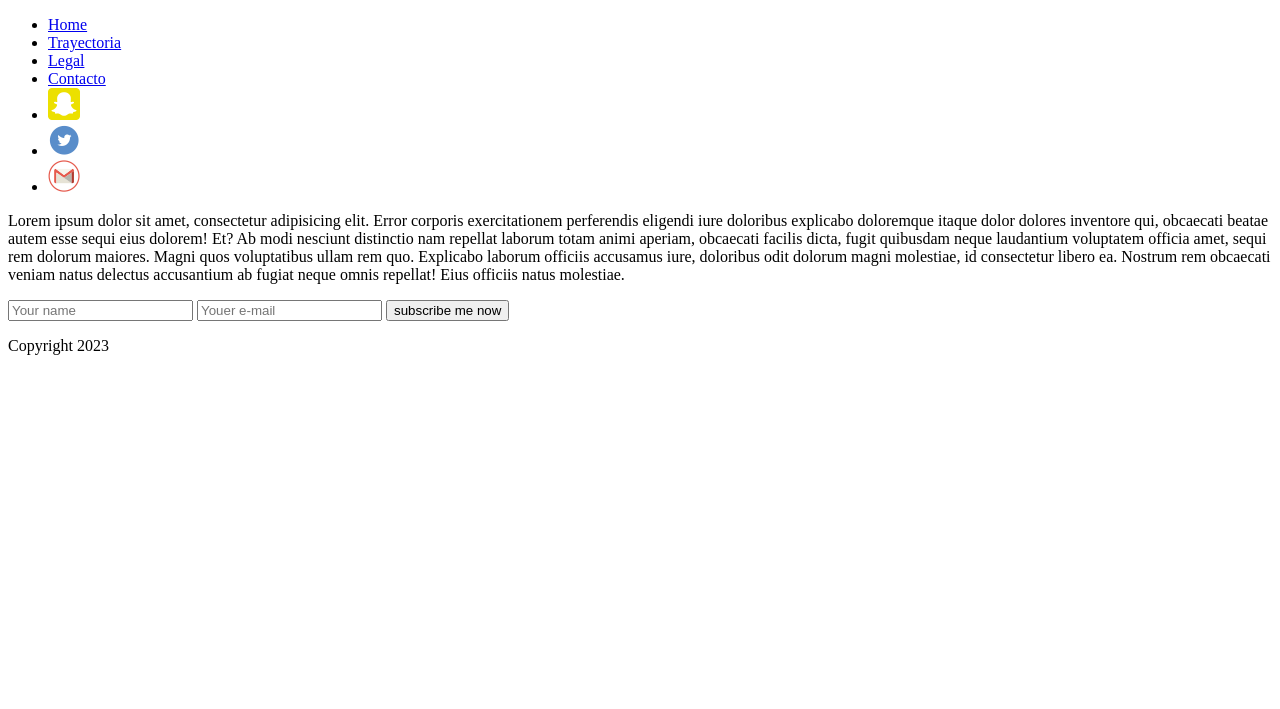
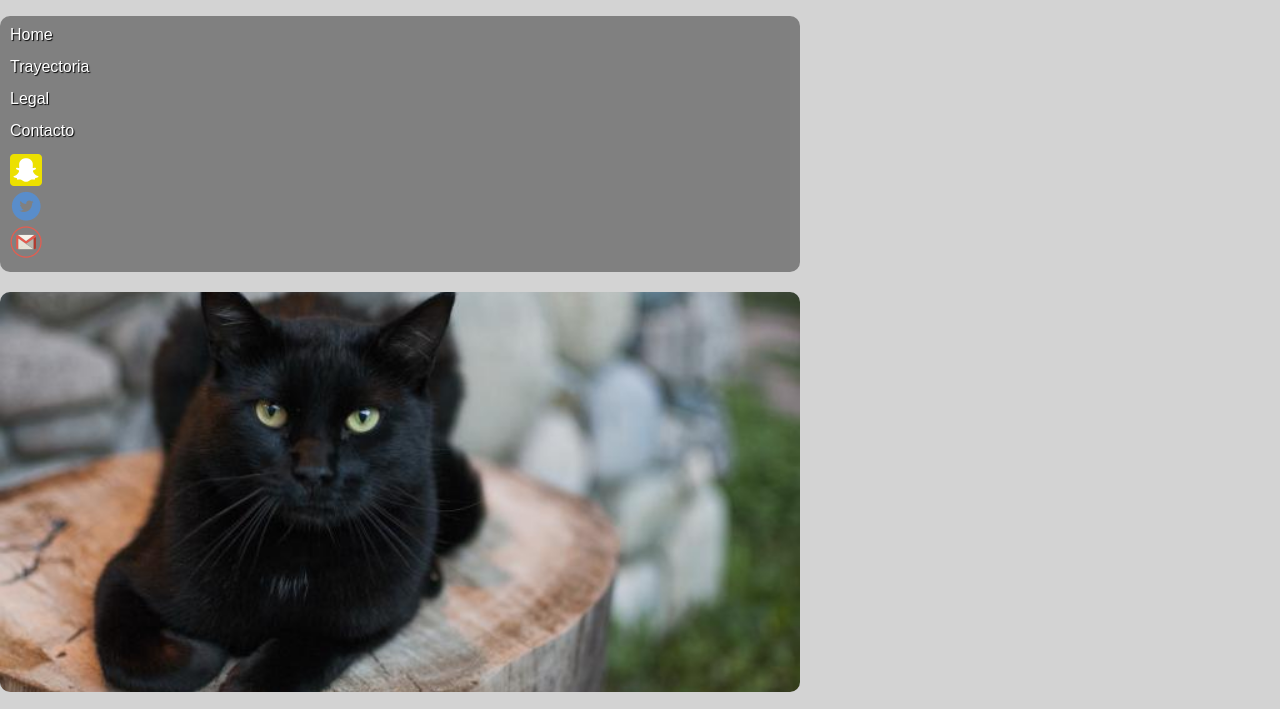
Before and after one commit to henryflores01/ProyectoFlexbox, a plain HTML site: page index.html in a window 1280 px wide. Shown: the top 709 px of the page. Drawn offline with Linux system fonts and the light colour scheme.

Commit message:
Se agregaron estilos basicos

```diff
--- /dev/null
+++ b/css/main.css
@@ -0,0 +1,97 @@
+*, *::before, *::after
+{
+    box-sizing: inherit;
+}
+
+html
+{
+    box-sizing: border-box;
+}
+
+html, body
+{
+    width: 100%;
+    height: 100%;
+}
+
+body
+{
+    font-family: sans-serif;
+    background-color: lightgray;
+    margin: 0;
+    padding: 0;
+}
+
+#main
+{
+    width: 800px;
+}
+
+.header
+{
+    width: 100%;
+    background-color: gray;
+    list-style: none;
+    border-radius: 10px;
+    padding: 10px;
+}
+
+    .header .menu
+    {
+        height: 32px;
+    }
+
+        .header .menu a
+        {
+            color: white;
+            text-decoration: none;
+            text-shadow: 1px 1px 1px black;
+        }
+
+    .header .social
+    {
+
+    }
+
+.slider
+{
+    border-radius: 10px;
+    height: 400px;
+    background-image: url(../img/black-cat.jpg);
+    background-position: center center;
+    background-repeat: no-repeat;
+    background-size: cover;
+    margin-top: 20px;
+}
+
+.content
+{
+    background-color: gray;
+    border-radius: 10px;
+    padding: 20px;
+    margin-top: 20px;
+}
+
+.widget
+{
+    background-color: gray;
+    color: white;
+    border-radius: 10px;
+    padding: 20px;
+    margin-top: 20px;
+}
+
+.footer
+{
+    background-color: gray;
+    border-radius: 10px;
+    padding: 10px;
+    margin-top: auto;
+}
+
+    .footer p
+    {
+        text-align: center;
+        color: white;
+        text-shadow: 1px 1px 1px black;
+    }
--- a/index.html
+++ b/index.html
@@ -4,6 +4,7 @@
         <meta charset="uft-8"/>
         <meta name="viewport" content="width=device-width"/>
         <title>Ejercicio 3</title>
+        <link rel="stylesheet" type="text/css" href="css/main.css"/>
     </head>
     <body>
         <div id="main">
```
